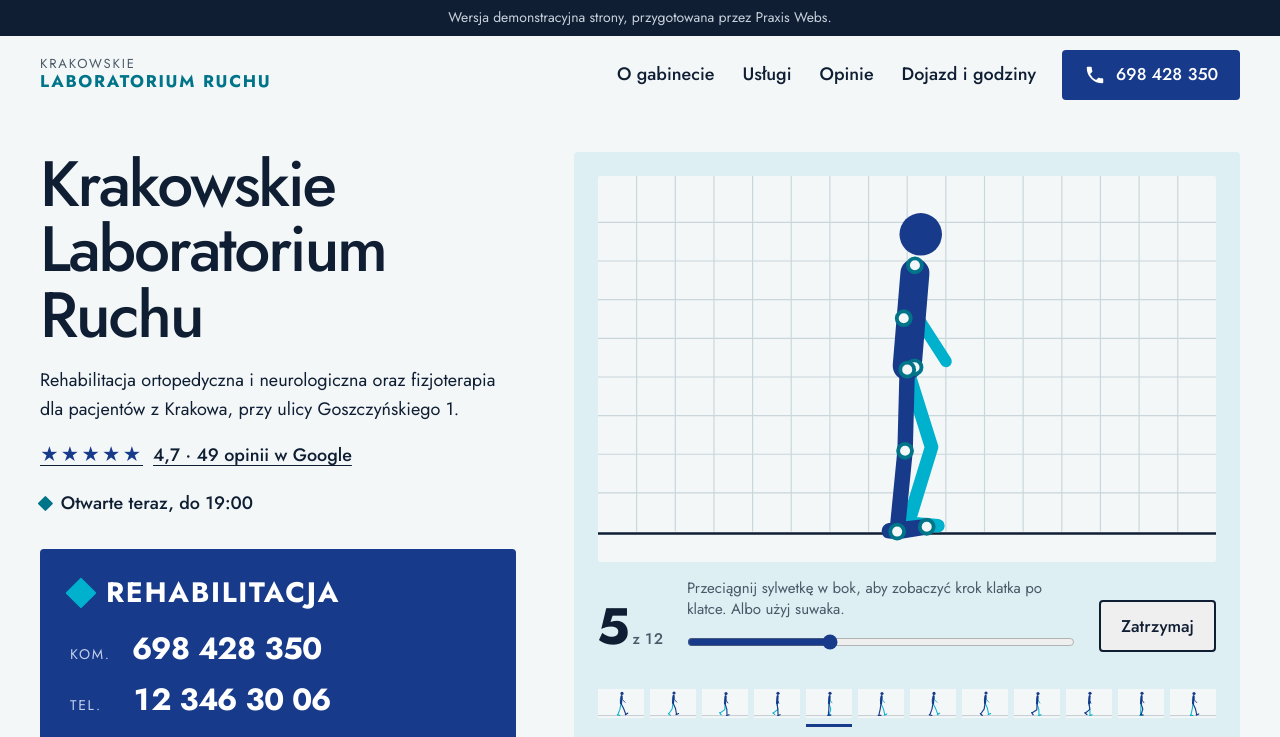
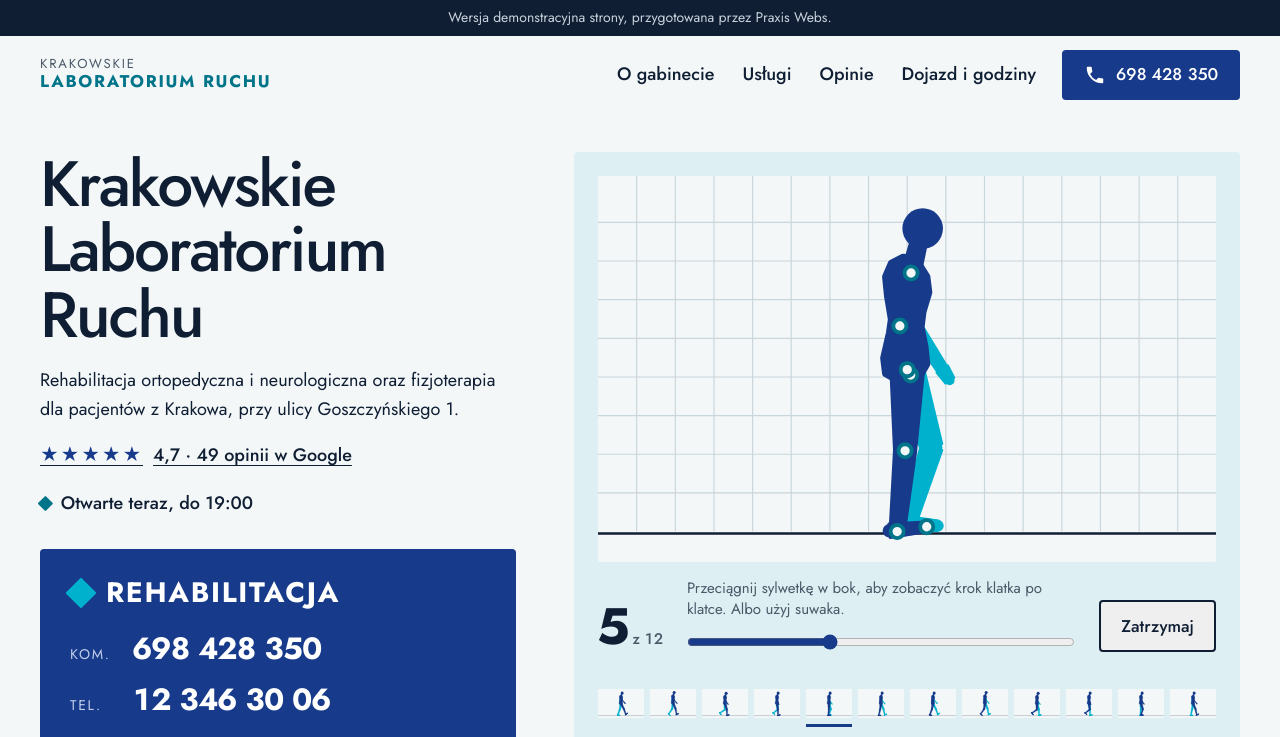
Before and after one commit to el-maluma/demos, a plain HTML site: page laboratoriumruchu/index.html in a window 1280 px wide. Shown: the top 737 px of the page. Drawn offline with Linux system fonts and the light colour scheme.

Commit message:
Laboratorium Ruchu: walking figure with a full body

```diff
--- a/laboratoriumruchu/index.html
+++ b/laboratoriumruchu/index.html
@@ -106,11 +106,10 @@ section{margin-top:var(--gap)}
 .stage.drag{cursor:grabbing}
 .g-grid{stroke:var(--rule);stroke-width:.6}
 .g-floor{stroke:var(--ink);stroke-width:1.4}
-.g-far{stroke:var(--cyan);stroke-width:7;stroke-linecap:round;stroke-linejoin:round;fill:none}
-.g-near{stroke:var(--sign);stroke-width:8;stroke-linecap:round;stroke-linejoin:round;fill:none}
-.g-torso{stroke:var(--sign);stroke-width:15;stroke-linecap:round}
-.g-arm{stroke-width:6}
-.g-head{fill:var(--sign)}
+.g-far{fill:var(--cyan);stroke:var(--cyan)}
+.g-near{fill:var(--sign);stroke:var(--sign)}
+.g-far path,.g-near path{stroke-width:1.5;stroke-linejoin:round}
+.g-far circle,.g-near circle{stroke:none}
 .g-mk{fill:var(--paper);stroke:var(--tcyan);stroke-width:2}
 .ctrl{display:none;align-items:center;gap:clamp(14px,2vw,24px)}
 .js .ctrl{display:flex}
@@ -263,7 +262,7 @@ footer{padding-block:clamp(48px,6vw,80px) clamp(28px,4vw,40px);font-size:.9375re
   </div>
 
   <div class="lab rv" style="--i:2">
-    <svg class="stage" id="stage" viewBox="0 0 320 200" role="img" aria-label="Sylwetka idącego człowieka z markerami na stawach: jeden krok rozłożony na 12 klatek"></svg>
+    <svg class="stage" id="stage" viewBox="0 0 320 200" role="img" aria-label="Rysunek idącego człowieka z markerami na stawach: jeden krok rozłożony na 12 klatek"></svg>
     <div class="ctrl">
       <div class="readout" aria-hidden="true"><span id="num">1</span><small>z 12</small></div>
       <div class="ctrl-mid">
@@ -433,18 +432,28 @@ footer{padding-block:clamp(48px,6vw,80px) clamp(28px,4vw,40px);font-size:.9375re
     var t=i/N,hip=[160,0],near=leg(t,hip),far=leg((t+.5)%1,hip);
     var low=Math.max.apply(null,near.concat(far).map(function(p){return p[1];})),dy=184-low;
     function mv(ps){return ps.map(function(p){return [p[0],p[1]+dy];});}
-    near=mv(near);far=mv(far);var H=[160,dy],sh=[164,dy-54];
+    near=mv(near);far=mv(far);var H=[160,dy],sh=[162,dy-50];
     return {near:near,far:far,hip:H,sh:sh,armN:arm((t+.5)%1,sh),armF:arm(t,sh),head:[167,dy-70]};
   }
   function pl(ps){return ps.map(function(p){return p[0].toFixed(1)+','+p[1].toFixed(1);}).join(' ');}
+  /* body drawn as tapered segments: a capsule from a to b, width wa at a and wb at b */
+  function f1(n){return n.toFixed(1);}
+  function seg(a,b,wa,wb){
+    var dx=b[0]-a[0],dy=b[1]-a[1],l=Math.hypot(dx,dy)||1,nx=-dy/l,ny=dx/l,ra=wa/2,rb=wb/2;
+    return '<path d="M'+f1(a[0]+nx*ra)+' '+f1(a[1]+ny*ra)+'L'+f1(b[0]+nx*rb)+' '+f1(b[1]+ny*rb)+'L'+f1(b[0]-nx*rb)+' '+f1(b[1]-ny*rb)+'L'+f1(a[0]-nx*ra)+' '+f1(a[1]-ny*ra)+'Z"/>'
+      +'<circle cx="'+f1(a[0])+'" cy="'+f1(a[1])+'" r="'+ra+'"/><circle cx="'+f1(b[0])+'" cy="'+f1(b[1])+'" r="'+rb+'"/>';
+  }
+  function legS(L){return seg(L[0],L[1],17,11)+seg(L[1],L[2],11,7.5)+'<path d="M'+f1(L[2][0])+' '+f1(L[2][1])+'L'+f1(L[3][0])+' '+f1(L[3][1])+'L'+f1(L[4][0])+' '+f1(L[4][1])+'Z" style="stroke-width:6"/>'+seg(L[4],L[3],7,5);}
+  function armS(A){var d=[A[2][0]-A[1][0],A[2][1]-A[1][1]],l=Math.hypot(d[0],d[1]);return seg(A[0],A[1],9.5,7)+seg(A[1],A[2],7,5.5)+seg(A[2],[A[2][0]+d[0]/l*7,A[2][1]+d[1]/l*7],6.5,5);}
+  var TORSO=[[-11,2],[-12,-6],[-9,-19],[-8,-26],[-10,-38],[-11,-48],[-8,-55],[-2,-58],[5,-56],[10,-48],[11,-40],[8,-30],[7,-22],[9,-12],[10,-3],[6,4],[-4,6]];
   function draw(i,mk){
-    var P=pose(i),g='';
+    var P=pose(i),g='',h=P.hip;
     if(mk){for(var x=20;x<320;x+=20)g+='<line class="g-grid" x1="'+x+'" y1="0" x2="'+x+'" y2="184"/>';for(var y=24;y<184;y+=20)g+='<line class="g-grid" x1="0" y1="'+y+'" x2="320" y2="'+y+'"/>';}
     g+='<line class="g-floor" x1="0" y1="185" x2="320" y2="185"/>';
-    g+='<polyline class="g-far" points="'+pl(P.far.slice(0,4))+' '+pl([P.far[4],P.far[2]])+'"/><polyline class="g-far g-arm" points="'+pl(P.armF)+'"/>';
-    g+='<line class="g-torso" x1="'+P.sh[0]+'" y1="'+(P.sh[1]+4).toFixed(1)+'" x2="'+P.hip[0]+'" y2="'+(P.hip[1]-2).toFixed(1)+'"/><circle class="g-head" cx="'+P.head[0]+'" cy="'+P.head[1].toFixed(1)+'" r="11"/>';
-    g+='<polyline class="g-near" points="'+pl(P.near.slice(0,4))+' '+pl([P.near[4],P.near[2]])+'"/><polyline class="g-near g-arm" points="'+pl(P.armN)+'"/>';
-    if(mk)[P.sh,P.armN[1],P.armN[2],P.hip,P.near[1],P.near[2],P.near[3]].forEach(function(p){g+='<circle class="g-mk" cx="'+p[0].toFixed(1)+'" cy="'+p[1].toFixed(1)+'" r="3.6"/>';});
+    g+='<g class="g-far">'+legS(P.far)+armS(P.armF)+'</g>';
+    g+='<g class="g-near"><path d="M'+TORSO.map(function(q){return f1(h[0]+q[0])+' '+f1(h[1]+q[1]);}).join('L')+'Z" style="stroke-width:4"/>'
+      +seg([h[0]+3,h[1]-54],[h[0]+6,h[1]-66],9,8)+'<circle cx="'+(h[0]+8)+'" cy="'+f1(h[1]-73)+'" r="10.5"/>'+legS(P.near)+armS(P.armN)+'</g>';
+    if(mk)[P.sh,P.armN[1],P.armN[2],P.hip,P.near[1],P.near[2],P.near[3]].forEach(function(p){g+='<circle class="g-mk" cx="'+f1(p[0])+'" cy="'+f1(p[1])+'" r="3.4"/>';});
     return g;
   }
   for(var k=0;k<N;k++){(function(k){
```
